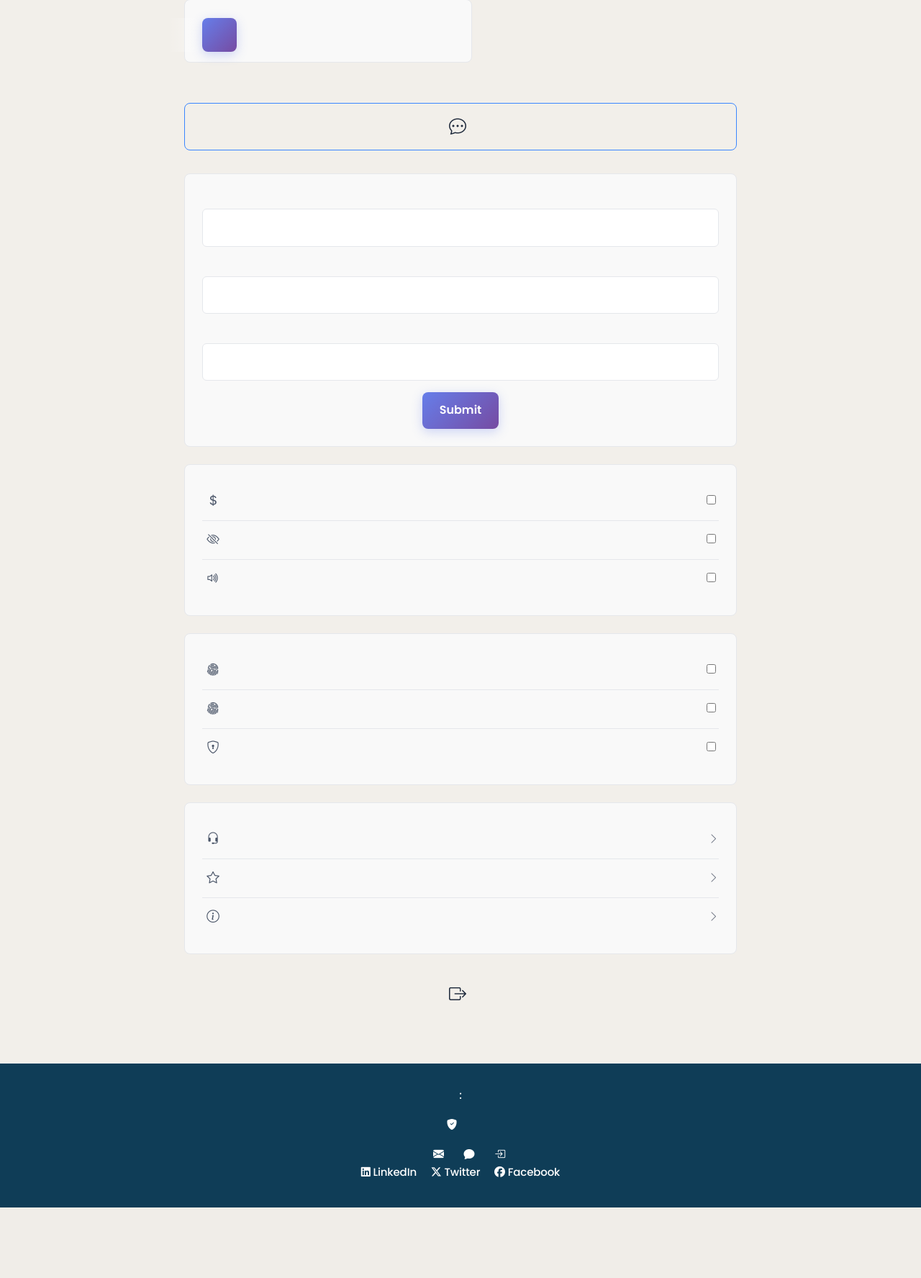
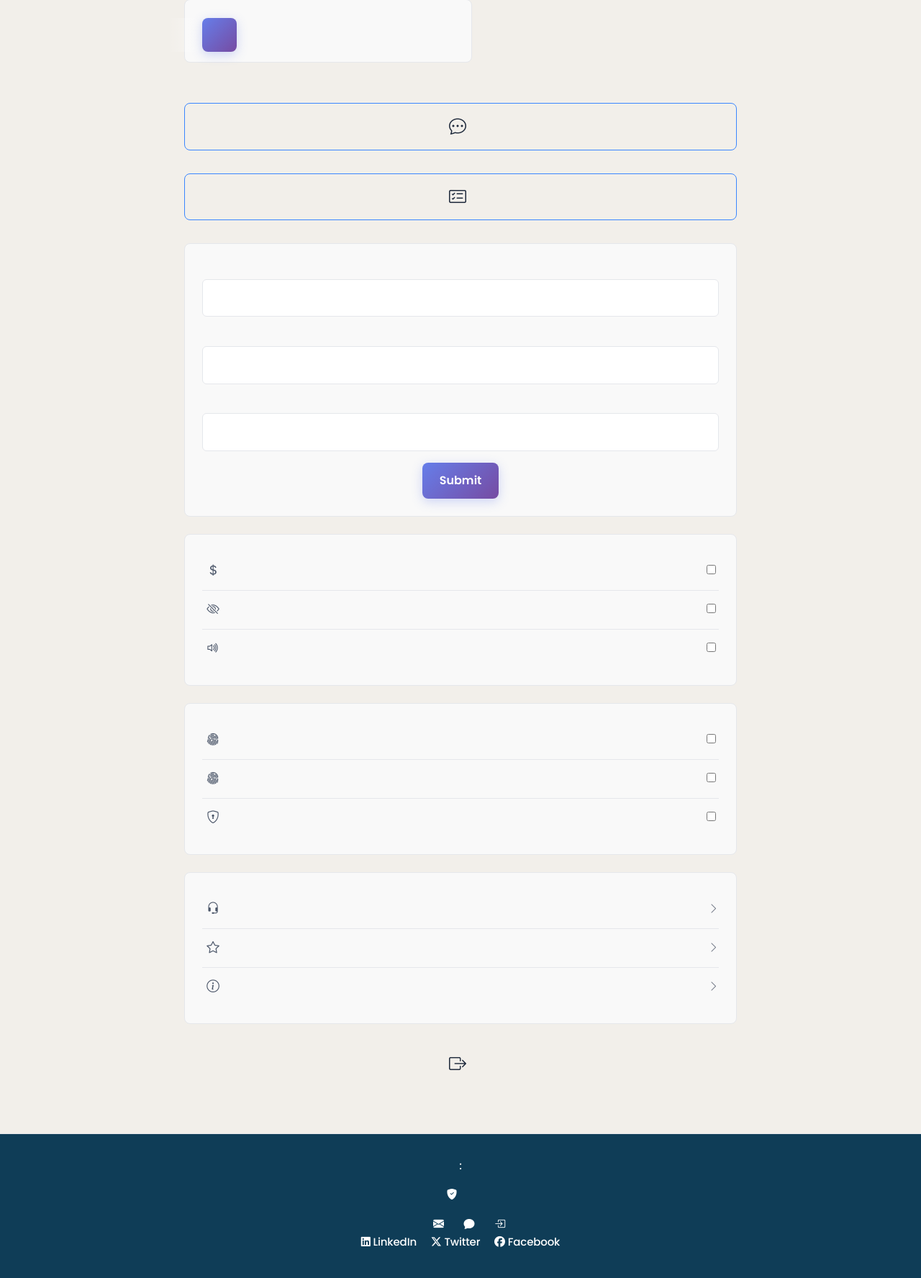
Before and after one commit to abumeemah/LABS, a Python web app: template ficore_labs/templates/settings/profile.html in a window 1280 px wide. Shown: the part 326-2102 px from the top of the page at 72% size. Before the commit the page ends 2004 px from the top, so only its background shows below. Run offline with Jinja, Linux system fonts and the light colour scheme; the template is opened without the code that fills it: most values are stand-ins (such as "Sample title", 1, 10 or a date in 2020); form fields are guessed from the names that the template uses; some libraries are stand-ins or nearby versions.

Commit message:
Update profile.html

```diff
--- a/ficore_labs/templates/settings/profile.html
+++ b/ficore_labs/templates/settings/profile.html
@@ -56,6 +56,12 @@
     <div class="profile-grid">
         <button class="profile-btn profile-btn-outline-primary" onclick="location.href='{{ url_for('general_bp.feedback') }}'">
             <i class="bi bi-chat-dots profile-icon"></i> {{ t('settings_provide_feedback', default='Provide Feedback') }}
+        </button>
+    </div>
+
+    <div class="profile-grid">
+        <button class="profile-btn profile-btn-outline-primary profile-subscription-status-btn" onclick="location.href='{{ url_for('subscribe_bp.subscription_status') }}'">
+            <i class="bi bi-card-checklist profile-icon"></i> {{ t('settings_subscription_status', default='Check Your Subscription Status') }}
         </button>
     </div>
 
```
